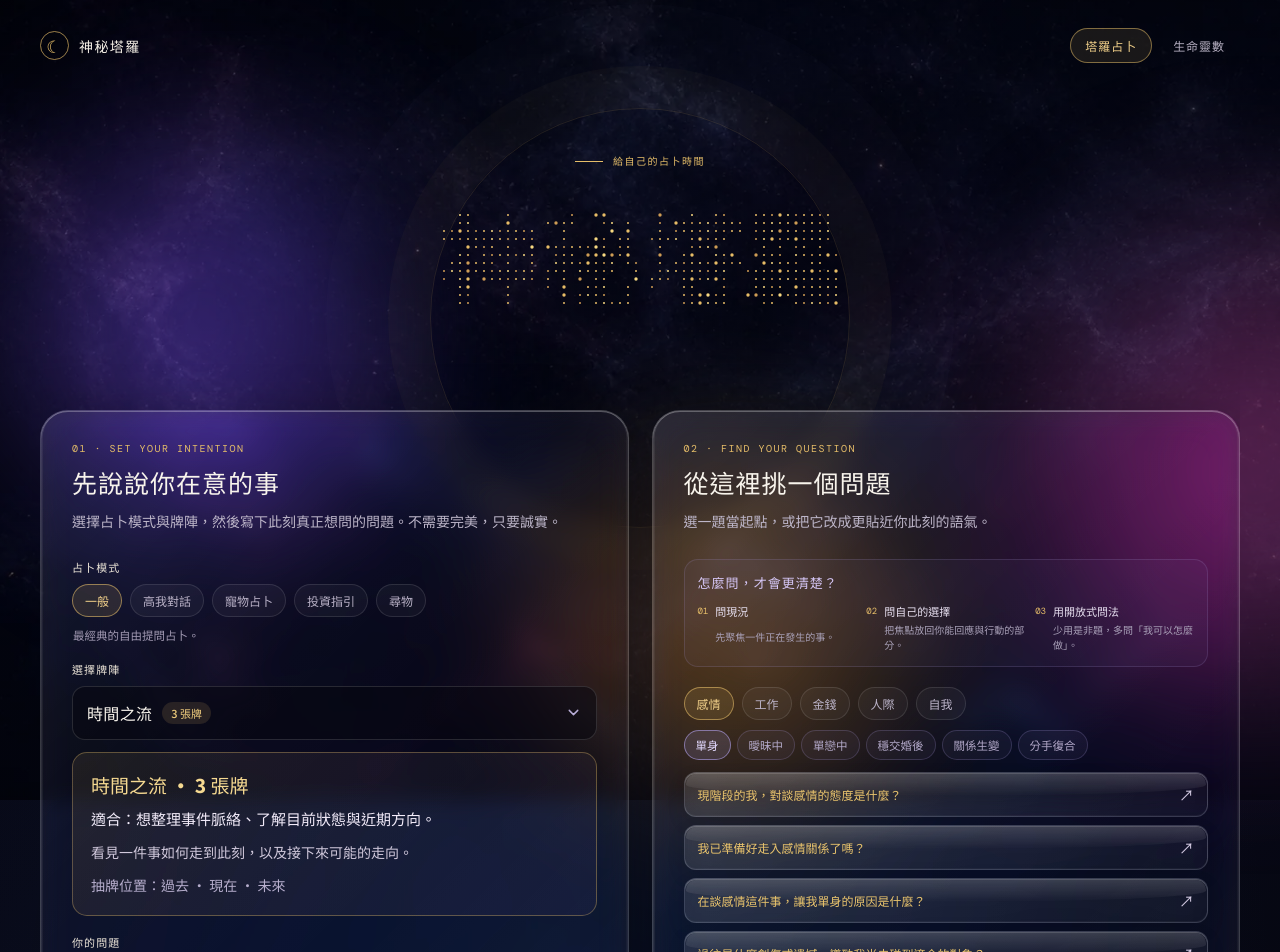
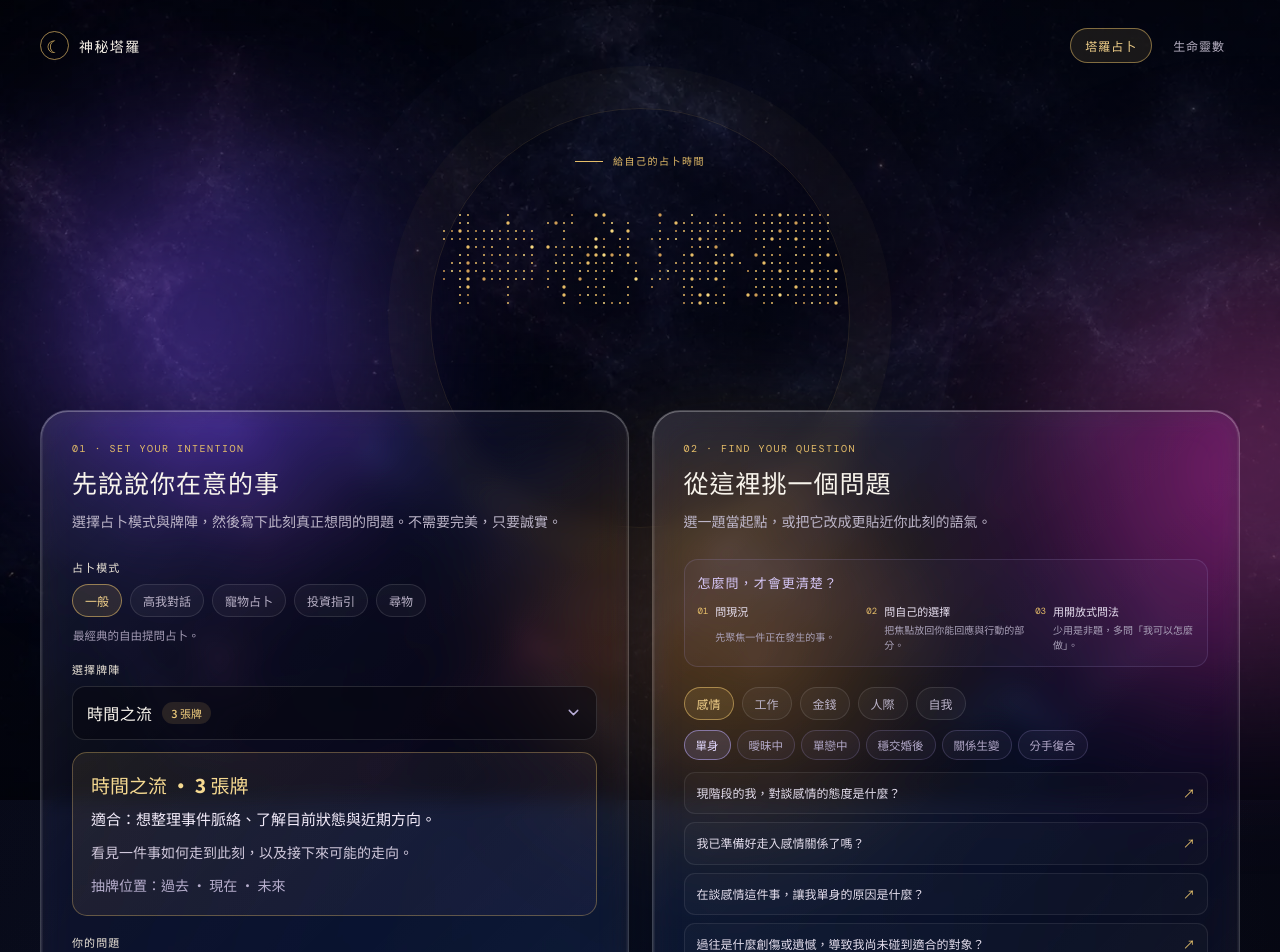
Before and after one commit to Hoshino-Himari/Mystic-Tarot, a React (Vite) app: page / in a window 1280 px wide. Shown: the top 952 px of the page. Built offline with nearby package versions, Linux system fonts and the light colour scheme.

Commit message:
還原題庫問題按鈕樣式

```diff
--- a/src/App.jsx
+++ b/src/App.jsx
@@ -910,7 +910,7 @@ export default function App() {
         <div className="question-guide" aria-label="提問小指南"><p>怎麼問，才會更清楚？</p><div>{questionTips.map(([title, copy], index) => <article key={title}><span>0{index + 1}</span><b>{title}</b><small>{copy}</small></article>)}</div></div>
         <div className="category-row">{questionCategories.map((item) => <button type="button" disabled={loading || isChoosingCards} className={category === item ? 'category active' : 'category'} onClick={() => { setCategory(item); if (scenarioQuestionGroups[item]) setScene(Object.keys(scenarioQuestionGroups[item])[0]); }} key={item}>{item}</button>)}</div>
         {scenarioQuestionGroups[category] && <div className="subcategory-row">{Object.keys(scenarioQuestionGroups[category]).map((item) => <button type="button" disabled={loading || isChoosingCards} className={scene === item ? 'subcat active' : 'subcat'} onClick={() => setScene(item)} key={item}>{item}</button>)}</div>}
-        <div className="prompt-list">{(scenarioQuestionGroups[category] ? scenarioQuestionGroups[category][scene] ?? [] : flatQuestionGroups[category]).map((item) => <button type="button" className="liquid-question" disabled={loading || isChoosingCards} onClick={() => { setQuestion(item); questionRef.current?.focus(); }} key={item}><span className="liquid-question__copy">{item}</span><span className="liquid-question__icon" aria-hidden="true">↗</span></button>)}</div>
+        <div className="prompt-list">{(scenarioQuestionGroups[category] ? scenarioQuestionGroups[category][scene] ?? [] : flatQuestionGroups[category]).map((item) => <button type="button" disabled={loading || isChoosingCards} onClick={() => { setQuestion(item); questionRef.current?.focus(); }} key={item}>{item}<span>↗</span></button>)}</div>
         {scenarioQuestionGroups[category] && <p className="question-credit">{category}題庫來源：<a href="https://sannie.tw/" target="_blank" rel="noreferrer">珊妮療癒所</a></p>}
       </MagicPanel>
     </div>}
--- a/src/overrides.css
+++ b/src/overrides.css
@@ -96,83 +96,6 @@
 .question-credit { margin: 12px 0 0; color: #8e879e; font-size: 11px; }
 .question-credit a { color: #d3b877; text-decoration: none; }
 .question-credit a:hover { text-decoration: underline; }
-
-/* LiquidGlassButton adapted from the Himari UI library for long question rows. */
-.prompt-list .liquid-question {
-  position: relative;
-  isolation: isolate;
-  display: flex;
-  align-items: center;
-  justify-content: space-between;
-  width: 100%;
-  gap: 12px;
-  overflow: hidden;
-  padding: 12px 13px;
-  border: 1px solid rgba(224, 231, 255, .18);
-  border-radius: 12px;
-  background: linear-gradient(105deg, rgba(255, 255, 255, .09), rgba(255, 255, 255, .025));
-  box-shadow: inset 0 1px 0 rgba(255, 255, 255, .28), inset 0 -1px 0 rgba(255, 255, 255, .04), 0 7px 18px rgba(4, 4, 17, .12);
-  color: #e9e3f1;
-  text-align: left;
-  font-size: 12px;
-  line-height: 1.6;
-  -webkit-backdrop-filter: blur(12px) saturate(1.25);
-  backdrop-filter: blur(12px) saturate(1.25);
-  transition: transform .2s ease, border-color .2s ease, background .2s ease, box-shadow .2s ease, color .2s ease;
-}
-
-.prompt-list .liquid-question::before {
-  position: absolute;
-  z-index: 0;
-  inset: 1px 1px auto;
-  height: 52%;
-  border-radius: 10px 10px 50% 50%;
-  content: '';
-  background: linear-gradient(to bottom, rgba(255, 255, 255, .25), transparent);
-  opacity: .65;
-  pointer-events: none;
-}
-
-.prompt-list .liquid-question__copy,
-.prompt-list .liquid-question__icon {
-  position: relative;
-  z-index: 1;
-}
-
-.prompt-list .liquid-question__copy { min-width: 0; }
-
-.prompt-list .liquid-question__icon {
-  flex: 0 0 auto;
-  color: #d6cde5;
-  font-size: 15px;
-  line-height: 1;
-  transition: transform .2s ease, color .2s ease;
-}
-
-.prompt-list .liquid-question:hover:not(:disabled),
-.prompt-list .liquid-question:focus-visible {
-  color: #fffaf0;
-  transform: translateX(3px);
-  border-color: rgba(234, 193, 107, .5);
-  background: linear-gradient(105deg, rgba(234, 193, 107, .15), rgba(151, 122, 220, .11));
-  box-shadow: inset 0 1px 0 rgba(255, 255, 255, .38), 0 10px 24px rgba(4, 4, 17, .2);
-  outline: none;
-}
-
-.prompt-list .liquid-question:hover:not(:disabled) .liquid-question__icon,
-.prompt-list .liquid-question:focus-visible .liquid-question__icon {
-  color: #ffe09a;
-  transform: translate(2px, -2px);
-}
-
-.prompt-list .liquid-question:disabled { opacity: .58; }
-
-@media (prefers-reduced-motion: reduce) {
-  .prompt-list .liquid-question,
-  .prompt-list .liquid-question__icon { transition: none; }
-  .prompt-list .liquid-question:hover:not(:disabled),
-  .prompt-list .liquid-question:focus-visible { transform: none; }
-}
 
 /* Numerology page */
 .birth-row { display: flex; align-items: center; gap: 8px; margin-top: 9px; }
```
